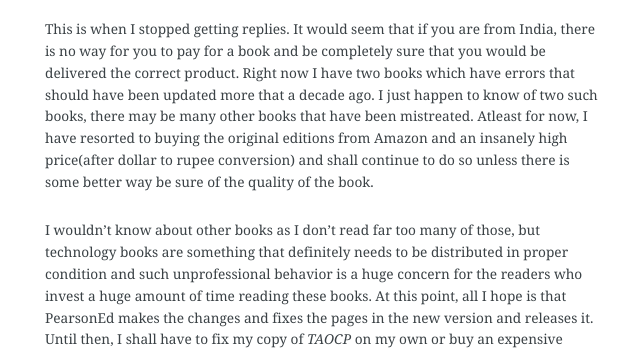
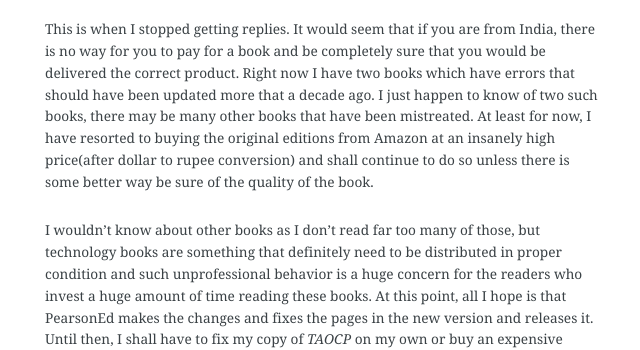
Before and after one commit to AnuragRamdasan/AnuragRamdasan.github.io, a Jekyll site: the page built from _posts/2013-09-04-on-how-TAOCP-was-ruined-for-me.md, in a window 1280 px wide and 900 px high, scrolled down 2789 px. Shown: the part 389-739 px from the top of the window, without its empty margins (315-955 px from the left). Built offline with Jekyll 4.4.1, drawn with Linux system fonts in a browser that asks for light colours; Markdown is read by kramdown in place of the engine named in the settings.

Commit message:
Update 2013-09-04-on-how-TAOCP-was-ruined-for-me.md

```diff
--- a/_posts/2013-09-04-on-how-TAOCP-was-ruined-for-me.md
+++ b/_posts/2013-09-04-on-how-TAOCP-was-ruined-for-me.md
@@ -63,6 +63,6 @@ I was also offered an option to buy an original for $80 (roughly translates to R
 *"So if I were to order a book online maybe, is there any way for me to figure out if it is the latest print? So that I can make a wise decision about whether to buy an Indian edition or the original one. Any person I can contact or someone I can call before making the purchase?"*
 
 
-This is when I stopped getting replies. It would seem that if you are from India, there is no way for you to pay for a book and be completely sure that you would be delivered the correct product. Right now I have two books which have errors that should have been updated more that a decade ago. I just happen to know of two such books, there may be many other books that have been mistreated. Atleast for now, I have resorted to buying the original editions from Amazon and an insanely high price(after dollar to rupee conversion) and shall continue to do so unless there is some better way be sure of the quality of the book.
+This is when I stopped getting replies. It would seem that if you are from India, there is no way for you to pay for a book and be completely sure that you would be delivered the correct product. Right now I have two books which have errors that should have been updated more that a decade ago. I just happen to know of two such books, there may be many other books that have been mistreated. At least for now, I have resorted to buying the original editions from Amazon at an insanely high price(after dollar to rupee conversion) and shall continue to do so unless there is some better way be sure of the quality of the book.
 
-I wouldn't know about other books as I don't read far too many of those, but technology books are something that definitely needs to be distributed in proper condition and such unprofessional behavior is a huge concern for the readers who invest a huge amount of time reading these books. At this point, all I hope is that PearsonEd makes the changes and fixes the pages in the new version and releases it. Until then, I shall have to fix my copy of *TAOCP* on my own or buy an expensive original edition.
+I wouldn't know about other books as I don't read far too many of those, but technology books are something that definitely need to be distributed in proper condition and such unprofessional behavior is a huge concern for the readers who invest a huge amount of time reading these books. At this point, all I hope is that PearsonEd makes the changes and fixes the pages in the new version and releases it. Until then, I shall have to fix my copy of *TAOCP* on my own or buy an expensive original edition.
```
